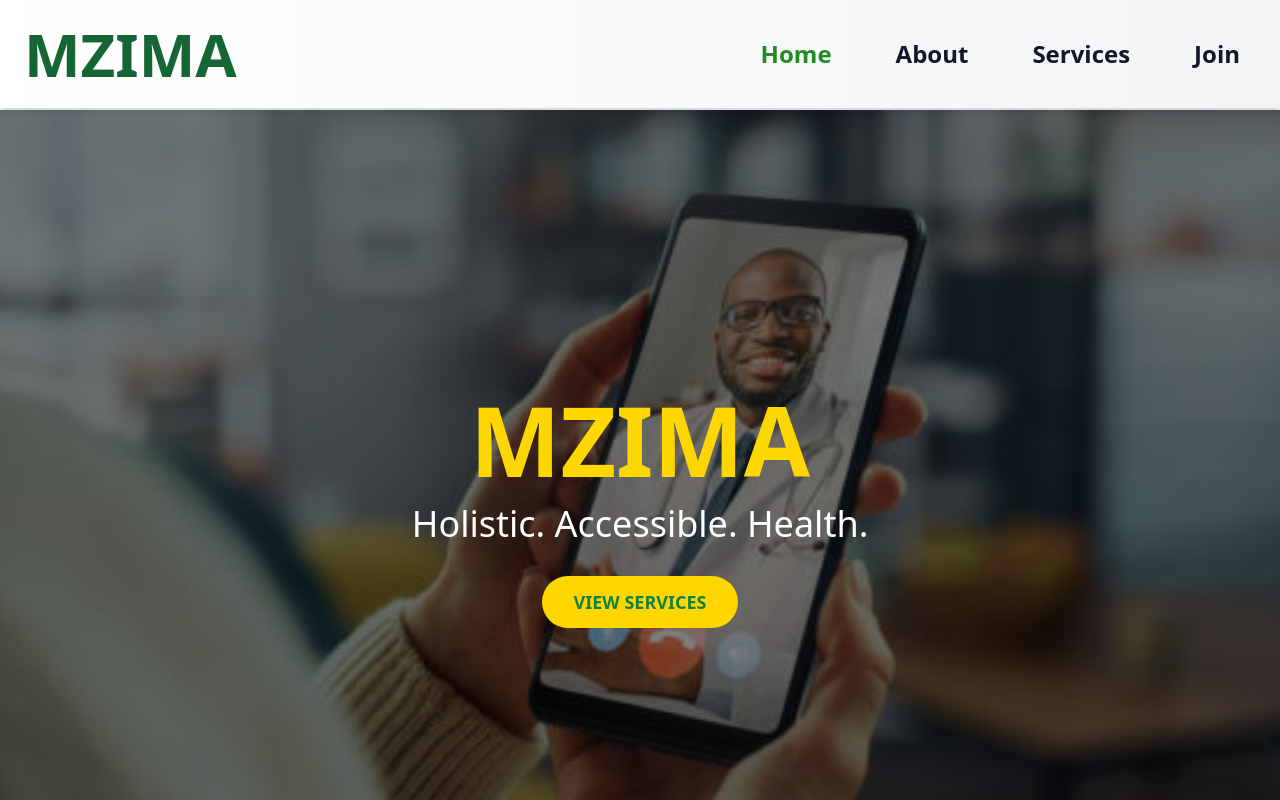
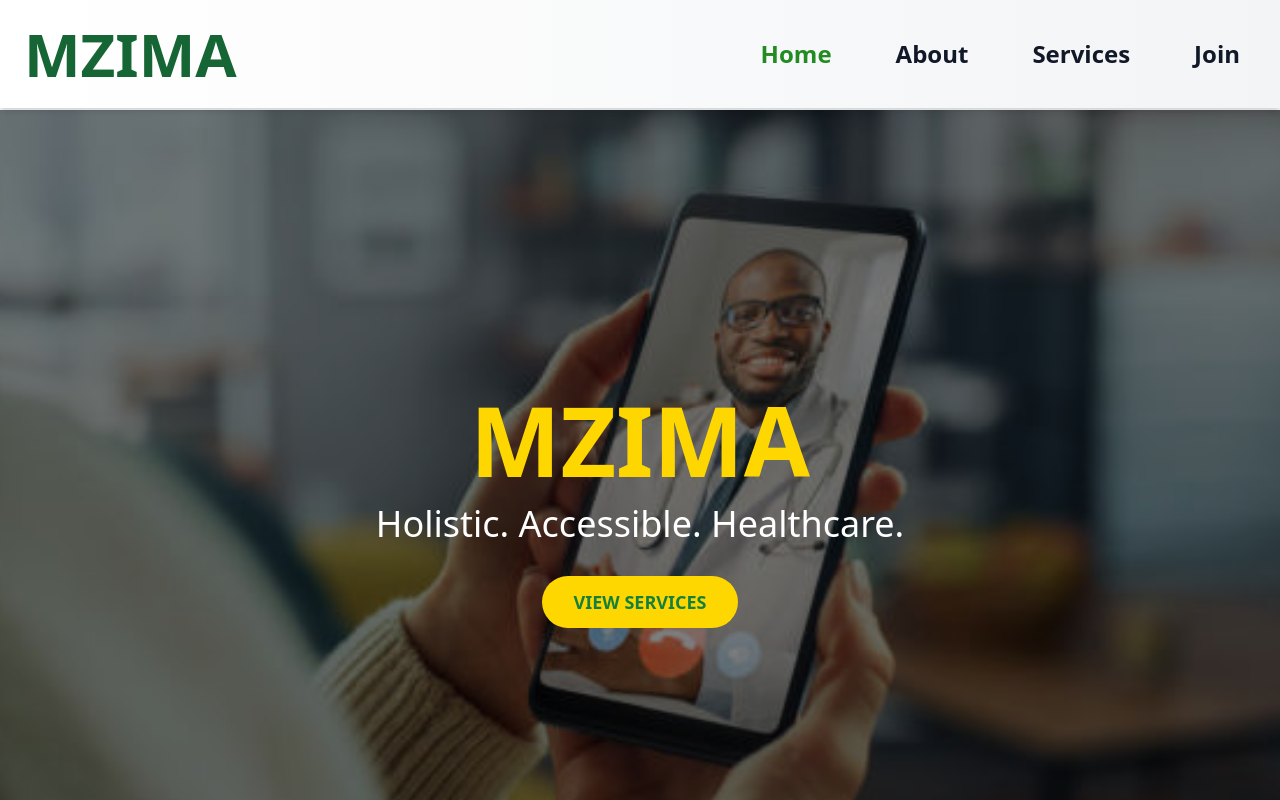
Before and after one commit to OumaArera/migason-power, a React (Create React App) app: page / in a window 1280 px wide. Shown: the top 800 px of the page. Built offline with nearby package versions, Linux system fonts and the light colour scheme.

Commit message:
feat: add details

```diff
--- a/src/Home.jsx
+++ b/src/Home.jsx
@@ -15,7 +15,7 @@ const Home = () => {
         </h1>
 
         {/* Tagline */}
-        <p className="text-2xl md:text-4xl text-white mt-4">Holistic. Accessible. Health.</p>
+        <p className="text-2xl md:text-4xl text-white mt-4">Holistic. Accessible. Healthcare.</p>
 
         {/* Button to navigate to services */}
         <Link to="/services">
```
